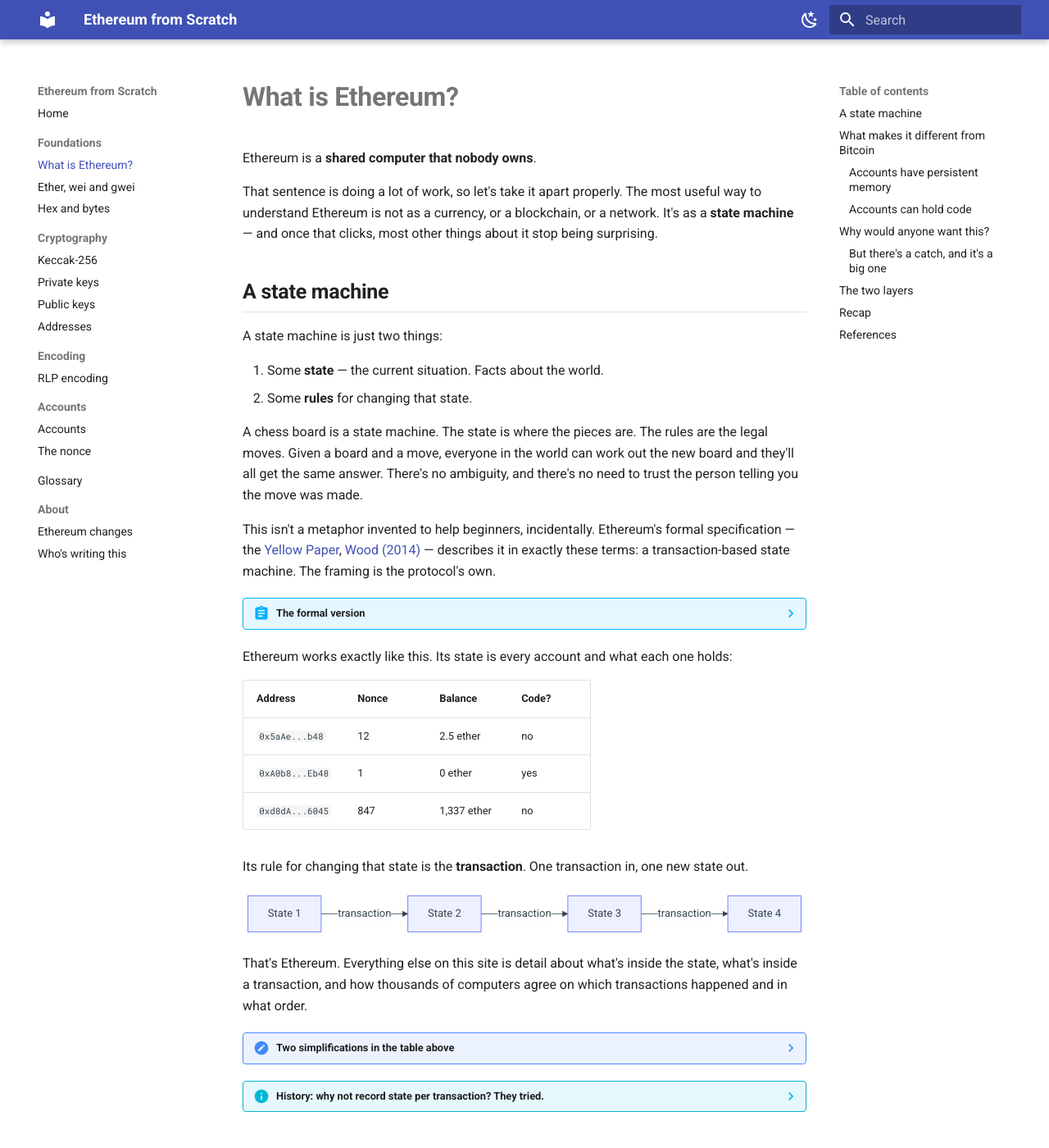
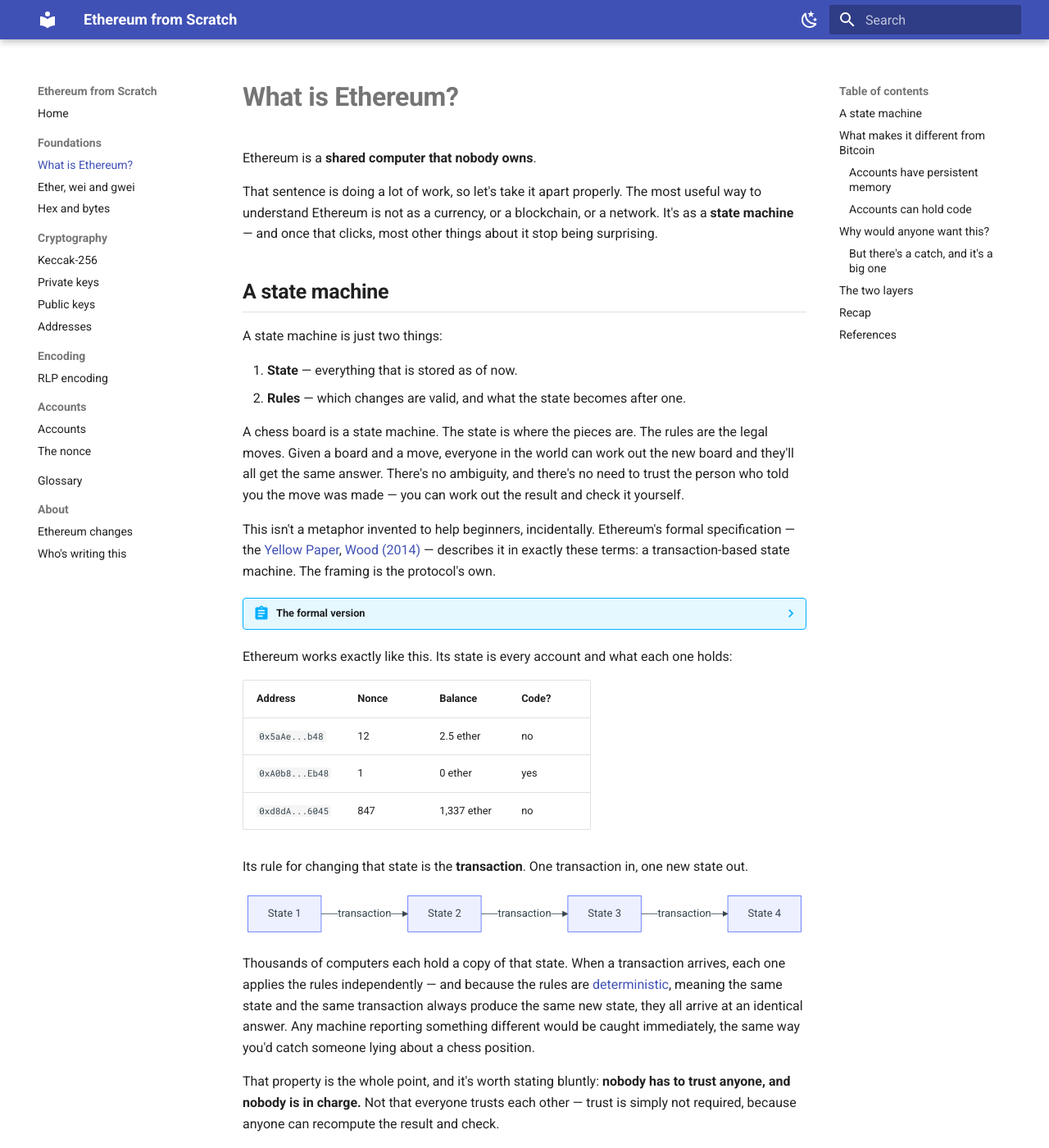
Before and after one commit to davide-stocco/ethereum-from-scratch, an MkDocs documentation site: the page built from docs/foundations/what-is-ethereum.md, in a window 1280 px wide and 1400 px high. Shown: the whole window at 82% size. Built offline with MkDocs 1.6.1 and Material for MkDocs 9.7.7, drawn with Linux system fonts in a browser that asks for light colours; some of the changed text lies outside the part shown.

Commit message:
Rewrite the state machine section in Davide's own words
Uses the explanation he wrote, with the two corrections folded in:
rules define which changes are valid and what the state becomes (not
how data is stored), and the point is that nobody has to trust anyone
rather than everyone trusting each other.

Keeps his framing — 'everything that is stored as of now', 'nobody is
in charge' — and separates determinism (the property) from
verifiability (what it buys you), which his version had merged.

Determinism now links on its genuine first use, so the later mention
in the oracle section is plain text.

````diff
--- a/docs/foundations/what-is-ethereum.md
+++ b/docs/foundations/what-is-ethereum.md
@@ -13,10 +13,10 @@ That sentence is doing a lot of work, so let's take it apart properly. The most
 
 A state machine is just two things:
 
-1. Some **state** — the current situation. Facts about the world.
-2. Some **rules** for changing that state.
+1. **State** — everything that is stored as of now.
+2. **Rules** — which changes are valid, and what the state becomes after one.
 
-A chess board is a state machine. The state is where the pieces are. The rules are the legal moves. Given a board and a move, everyone in the world can work out the new board and they'll all get the same answer. There's no ambiguity, and there's no need to trust the person telling you the move was made.
+A chess board is a state machine. The state is where the pieces are. The rules are the legal moves. Given a board and a move, everyone in the world can work out the new board and they'll all get the same answer. There's no ambiguity, and there's no need to trust the person who told you the move was made — you can work out the result and check it yourself.
 
 This isn't a metaphor invented to help beginners, incidentally. Ethereum's formal specification — the [Yellow Paper](../glossary.md#yellow-paper "Ethereum's formal specification, by Gavin Wood"), [Wood (2014)](#ref-wood-2014) — describes it in exactly these terms: a transaction-based state machine. The framing is the protocol's own.
 
@@ -65,6 +65,10 @@ graph LR
     B -->|transaction| C[State 3]
     C -->|transaction| D[State 4]
 ```
+
+Thousands of computers each hold a copy of that state. When a transaction arrives, each one applies the rules independently — and because the rules are [deterministic](../glossary.md#determinism "The same inputs always produce the same result, for everyone"), meaning the same state and the same transaction always produce the same new state, they all arrive at an identical answer. Any machine reporting something different would be caught immediately, the same way you'd catch someone lying about a chess position.
+
+That property is the whole point, and it's worth stating bluntly: **nobody has to trust anyone, and nobody is in charge.** Not that everyone trusts each other — trust is simply not required, because anyone can recompute the result and check.
 
 That's Ethereum. Everything else on this site is detail about what's inside the state, what's inside a transaction, and how thousands of computers agree on which transactions happened and in what order.
 
@@ -201,7 +205,7 @@ On Ethereum you can instead put the money somewhere **neither of you controls**,
 
 A contract can hold the money and release it without trusting anyone. **It cannot know whether the camera arrived.**
 
-Contracts can only see what's on the chain. They have no internet connection, and they can't look anything up — if they could, two nodes might get different answers and the [determinism](../glossary.md#determinism "The same inputs always produce the same result, for everyone") that makes the whole system work would collapse.
+Contracts can only see what's on the chain. They have no internet connection, and they can't look anything up — if they could, two nodes might get different answers and the determinism that makes the whole system work would collapse.
 
 So something outside has to report the result. That reporter is called an **[oracle](../glossary.md#oracle "A service that reports off-chain facts to a contract")**, and the moment you need one, you're trusting it. You've moved the trust rather than removed it. [Zhang et al. (2016)](#ref-zhang-2016) set the problem out formally.
 
@@ -232,7 +236,8 @@ You'll see this division everywhere once you notice it — it's why Ethereum has
 
 ## Recap
 
-- Ethereum is a state machine: a shared state, plus transactions that change it.
+- Ethereum is a state machine: everything stored as of now, plus rules for what may change it.
+- Those rules are deterministic, so anyone can recompute the result and check it. **Nobody has to trust anyone, and nobody is in charge.**
 - Its state is every **account** and its balance — not coins.
 - Accounts can hold **code**, so the network can agree on the result of a computation. That code is stateful and general-purpose, unlike Bitcoin's, and every step of it is metered.
 - Its value isn't speed. It's that tampering is prohibitively expensive and no single party decides the outcome.
````
